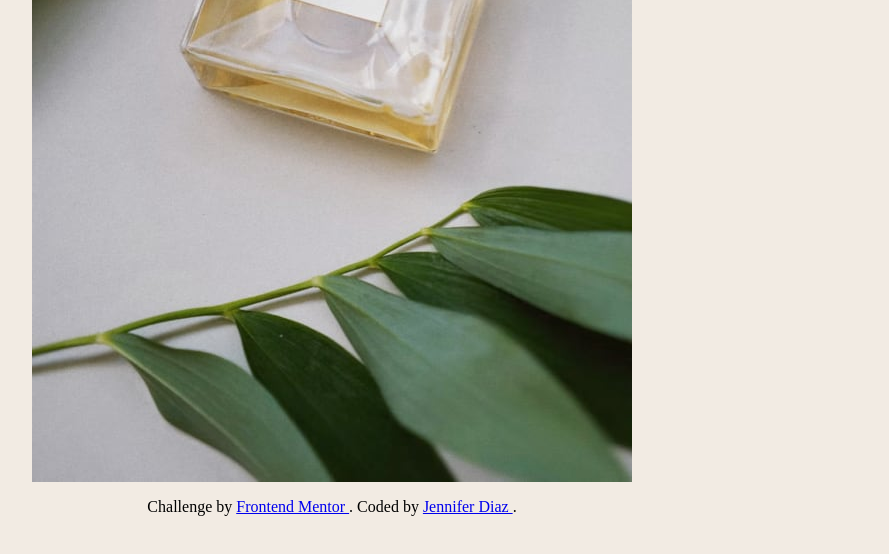
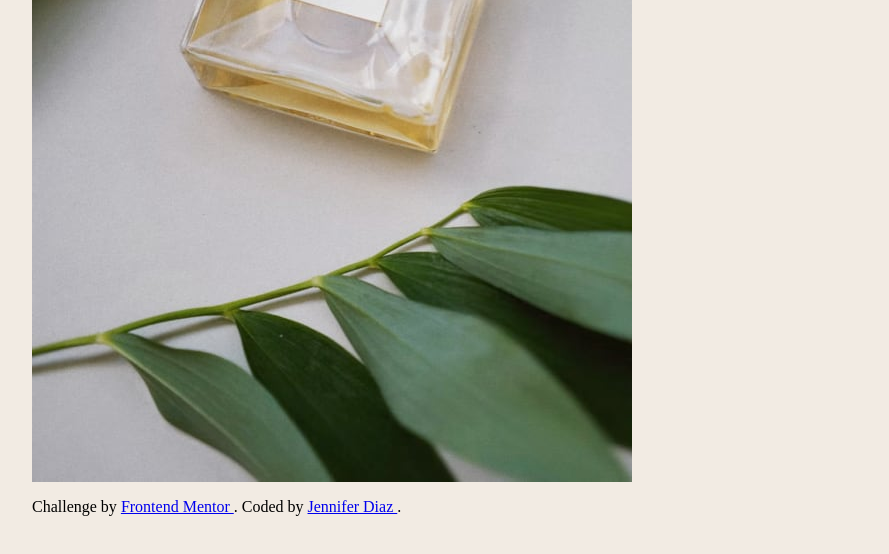
Before and after one commit to jenndiaz/product-preview-card-component-main, a plain HTML site: page index.html in a window 1280 px wide. Shown: the part 666-1220 px from the top of the page, without its empty margins (308-1197 px from the left). Drawn offline with Linux system fonts and the light colour scheme.

Commit message:
style footer

```diff
--- a/index.css
+++ b/index.css
@@ -1,7 +1,7 @@
 /* - Mobile: 375px
 - Desktop: 1440px */
 #background {
-background-color: hsl(30, 38%, 92%);
+  background-color: hsl(30, 38%, 92%);
   display: flex;
   flex-direction: column;
   align-items: center;
@@ -89,6 +89,6 @@ background-color: hsl(30, 38%, 92%);
   background-color: #044130;
 }
 #attribution{
-  display: flex;
-  justify-content: center;
+  height: auto;
+  width: 370px;
 }
```
